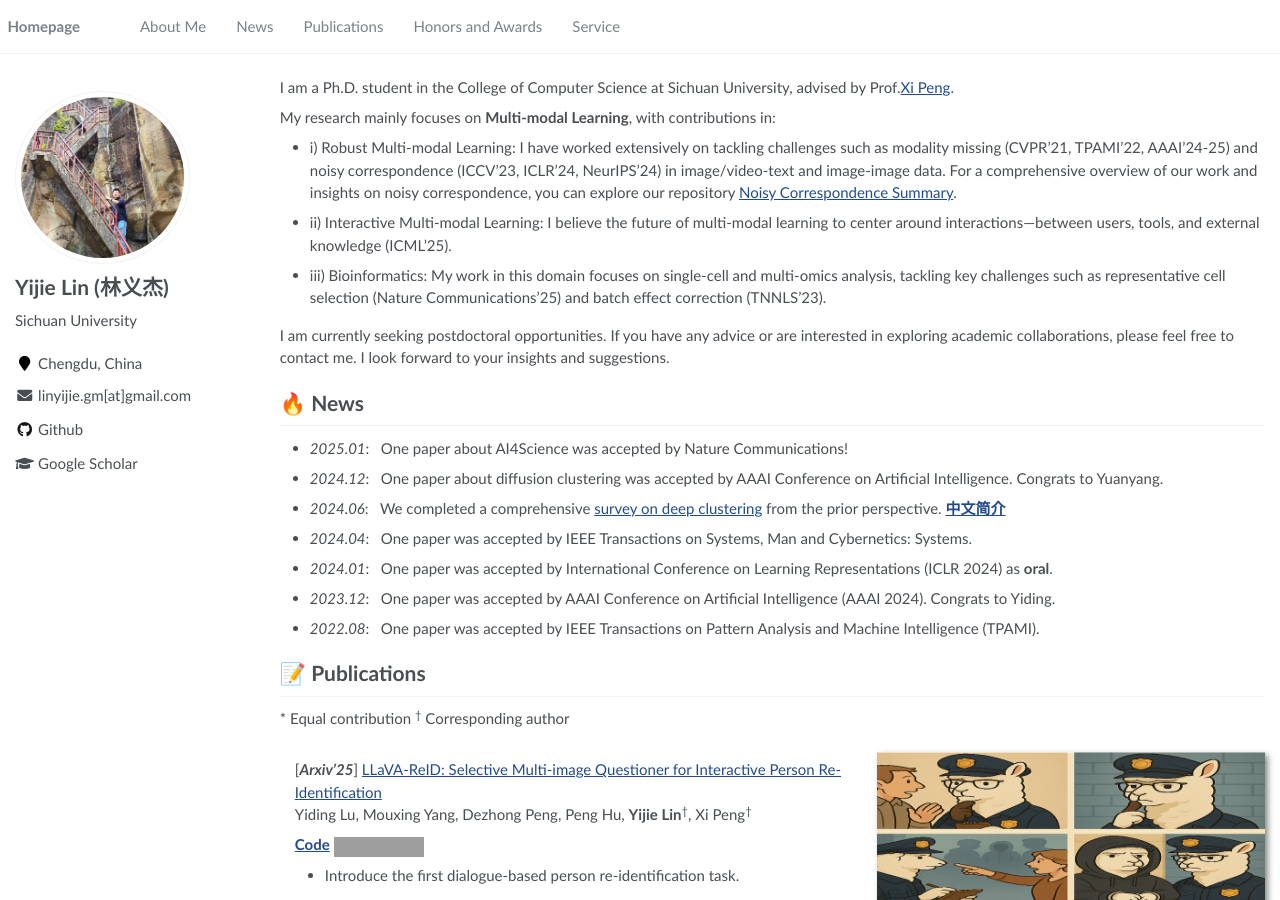
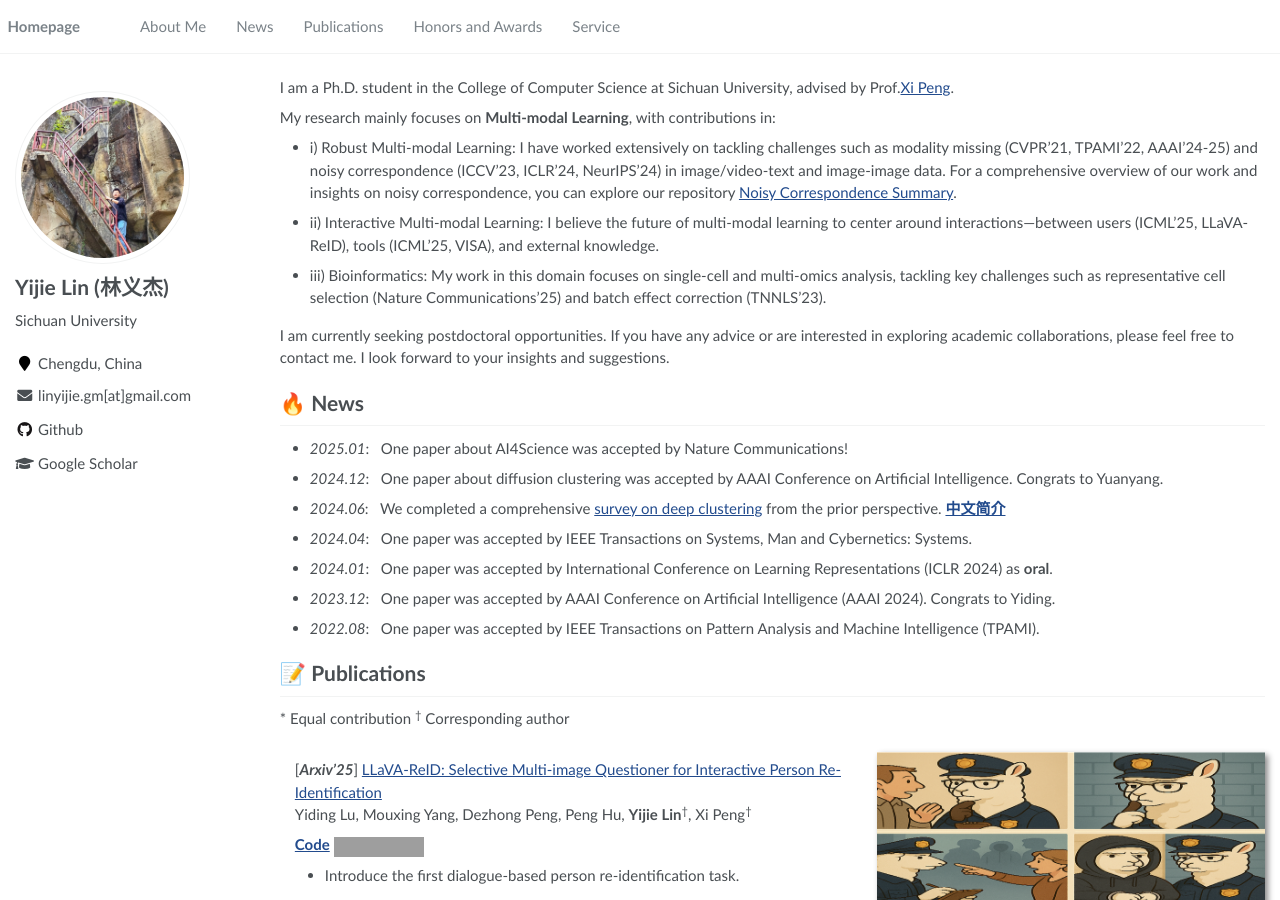
Before and after one commit to Lin-Yijie/Lin-Yijie.github.io, a Jekyll site: the page built from _pages/about.md, in a window 1280 px wide and 900 px high. Built offline with Jekyll 4.4.1, drawn with Linux system fonts in a browser that asks for light colours; grey boxes are pictures that could not be loaded.

Commit message:
Update about.md

```diff
--- a/_pages/about.md
+++ b/_pages/about.md
@@ -22,7 +22,7 @@ I am a Ph.D. student in the College of Computer Science at Sichuan University, a
 
 My research mainly focuses on **Multi-modal Learning**, with contributions in:
 - i) Robust Multi-modal Learning: I have worked extensively on tackling challenges such as modality missing (CVPR’21, TPAMI’22, AAAI’24-25) and noisy correspondence (ICCV’23, ICLR’24, NeurIPS’24) in image/video-text and image-image data. For a comprehensive overview of our work and insights on noisy correspondence, you can explore our repository [Noisy Correspondence Summary](https://github.com/XLearning-SCU/Awesome-Noisy-Correspondence).
-- ii) Interactive Multi-modal Learning: I believe the future of multi-modal learning to center around interactions—between users, tools, and external knowledge (ICML'25).
+- ii) Interactive Multi-modal Learning: I believe the future of multi-modal learning to center around interactions—between users (ICML'25, LLaVA-ReID), tools (ICML'25, VISA), and external knowledge.
 - iii) Bioinformatics: My work in this domain focuses on single-cell and multi-omics analysis, tackling key challenges such as representative cell selection (Nature Communications’25) and batch effect correction (TNNLS’23).
 
 <!-- My research interests mainly focus on Multi-modal Learning and Multi-view Learning, especially the applications in open scenarios, e.g., missing modality and noisy correspondence. I am focusing on video-language currently. -->
```
